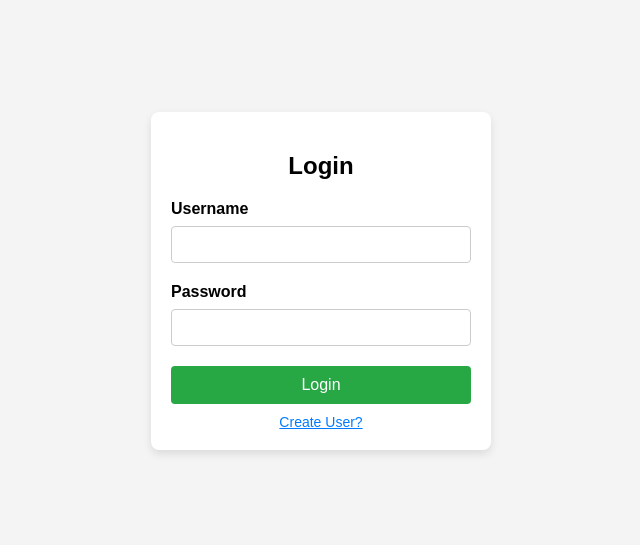
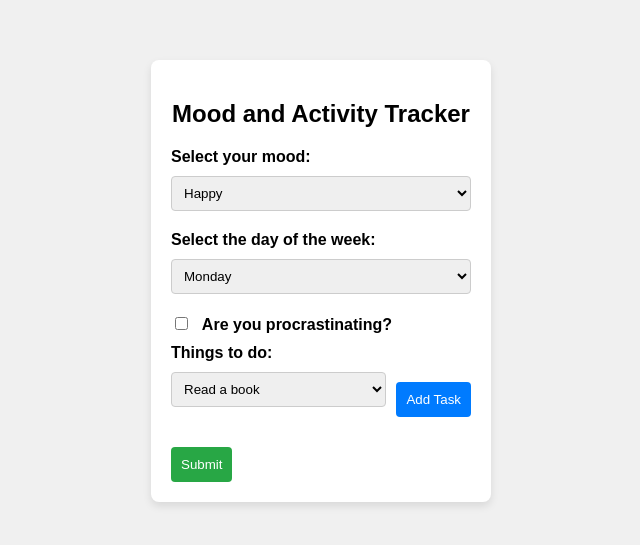
Before and after one commit to ItsJustNicky/ItsJustNicky.github.io, a plain HTML site: page index.html in a window 1280 px wide. Shown: the part 119-664 px from the top of the page, without its empty margins (319-959 px from the left). Drawn offline with Linux system fonts and the light colour scheme.

Commit message:
Actual Start

```diff
--- a/index.html
+++ b/index.html
@@ -3,23 +3,57 @@
 <head>
     <meta charset="UTF-8">
     <meta name="viewport" content="width=device-width, initial-scale=1.0">
-    <title>LottoApp</title>
+    <title>Whats Lotto doing?</title>
     <link rel="stylesheet" href="style.css">
 </head>
 <body>
-    <div class="login-container">
-        <h2>Login</h2>
+    <div class="container">
+        <h2>Mood and Activity Tracker</h2>
+
         <form action="#" method="post">
-            <label for="username">Username</label>
-            <input type="text" id="username" name="username" required>
+            <!-- Mood selection -->
+            <label for="mood">Select your mood:</label>
+            <select id="mood" name="mood">
+                <option value="happy">Happy</option>
+                <option value="sad">Sad</option>
+                <option value="excited">Excited</option>
+                <option value="anxious">Anxious</option>
+                <option value="angry">Angry</option>
+            </select>
 
-            <label for="password">Password</label>
-            <input type="password" id="password" name="password" required>
+            <!-- Day of the week selection -->
+            <label for="day">Select the day of the week:</label>
+            <select id="day" name="day">
+                <option value="monday">Monday</option>
+                <option value="tuesday">Tuesday</option>
+                <option value="wednesday">Wednesday</option>
+                <option value="thursday">Thursday</option>
+                <option value="friday">Friday</option>
+                <option value="saturday">Saturday</option>
+                <option value="sunday">Sunday</option>
+            </select>
 
-            <button type="submit">Login</button>
+            <!-- Procrastinating checkbox -->
+            <label for="procrastinating">
+                <input type="checkbox" id="procrastinating" name="procrastinating">
+                Are you procrastinating?
+            </label>
+
+            <!-- Things to do dropdown and button -->
+            <label for="things">Things to do:</label>
+            <div class="things-to-do">
+                <select id="things" name="things">
+                    <option value="read">Read a book</option>
+                    <option value="exercise">Exercise</option>
+                    <option value="clean">Clean the house</option>
+                    <option value="study">Study</option>
+                    <option value="relax">Relax</option>
+                </select>
+                <button type="button" id="add-task">Add Task</button>
+            </div>
+
+            <button type="submit">Submit</button>
         </form>
-
-        <a href="#" class="newUser">Create User?</a>
     </div>
 </body>
 </html>
--- a/style.css
+++ b/style.css
@@ -1,6 +1,6 @@
 body {
     font-family: Arial, sans-serif;
-    background-color: #f4f4f4;
+    background-color: #f0f0f0;
     display: flex;
     justify-content: center;
     align-items: center;
@@ -8,8 +8,8 @@ body {
     margin: 0;
 }
 
-.login-container {
-    background-color: #fff;
+.container {
+    background-color: white;
     padding: 20px;
     border-radius: 8px;
     box-shadow: 0 4px 8px rgba(0, 0, 0, 0.1);
@@ -23,28 +23,39 @@ h2 {
 
 label {
     display: block;
-    margin-bottom: 8px;
+    margin-bottom: 10px;
     font-weight: bold;
 }
 
-input[type="text"],
-input[type="password"] {
+select {
     width: 100%;
-    padding: 10px;
+    padding: 8px;
     margin-bottom: 20px;
+    border-radius: 4px;
     border: 1px solid #ccc;
-    border-radius: 4px;
-    box-sizing: border-box;
+}
+
+input[type="checkbox"] {
+    margin-right: 10px;
+}
+
+.things-to-do {
+    display: flex;
+    align-items: center;
+    margin-bottom: 20px;
+}
+
+.things-to-do select {
+    flex: 1;
+    margin-right: 10px;
 }
 
 button {
-    width: 100%;
     padding: 10px;
     background-color: #28a745;
+    color: white;
     border: none;
-    color: white;
     border-radius: 4px;
-    font-size: 16px;
     cursor: pointer;
 }
 
@@ -52,14 +63,10 @@ button:hover {
     background-color: #218838;
 }
 
-.newUser {
-    display: block;
-    text-align: center;
-    margin-top: 10px;
-    font-size: 14px;
-    color: #007bff;
+button#add-task {
+    background-color: #007bff;
 }
 
-.newUser:hover {
-    text-decoration: underline;
+button#add-task:hover {
+    background-color: #0056b3;
 }
```
Also changed, not shown: login.html (added, +25 -0 lines).
